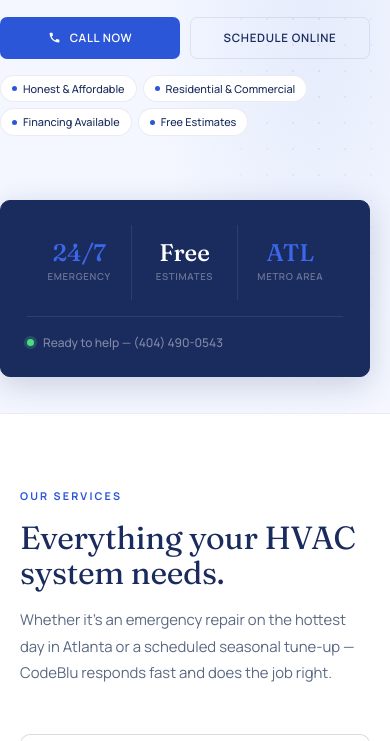
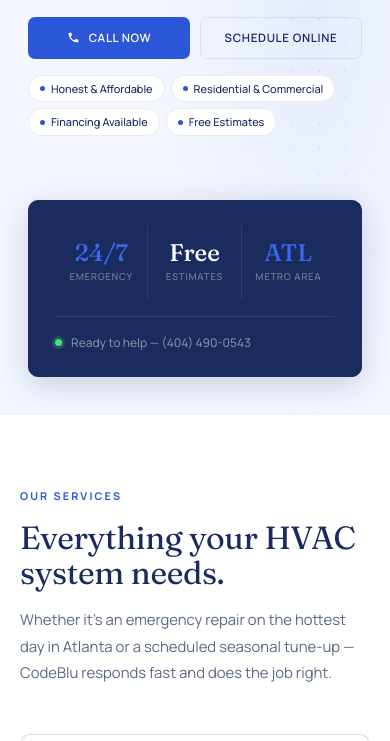
Before and after one commit to qverbo/codeblu, a plain HTML site: page index.html in a window 390 px wide. Shown: the part 280-1021 px from the top of the page. Drawn offline with Linux system fonts and the light colour scheme.

Commit message:
FIX MOBILE 3

```diff
--- a/index.html
+++ b/index.html
@@ -310,7 +310,8 @@
         min-height:auto;
         padding-top:calc(var(--nav-h) + 28px);
         padding-bottom:36px;
-        padding-right:clamp(20px,5vw,56px);
+        padding-left:28px;
+        padding-right:28px;
         align-items:flex-start;
         overflow:visible;
       }
```
